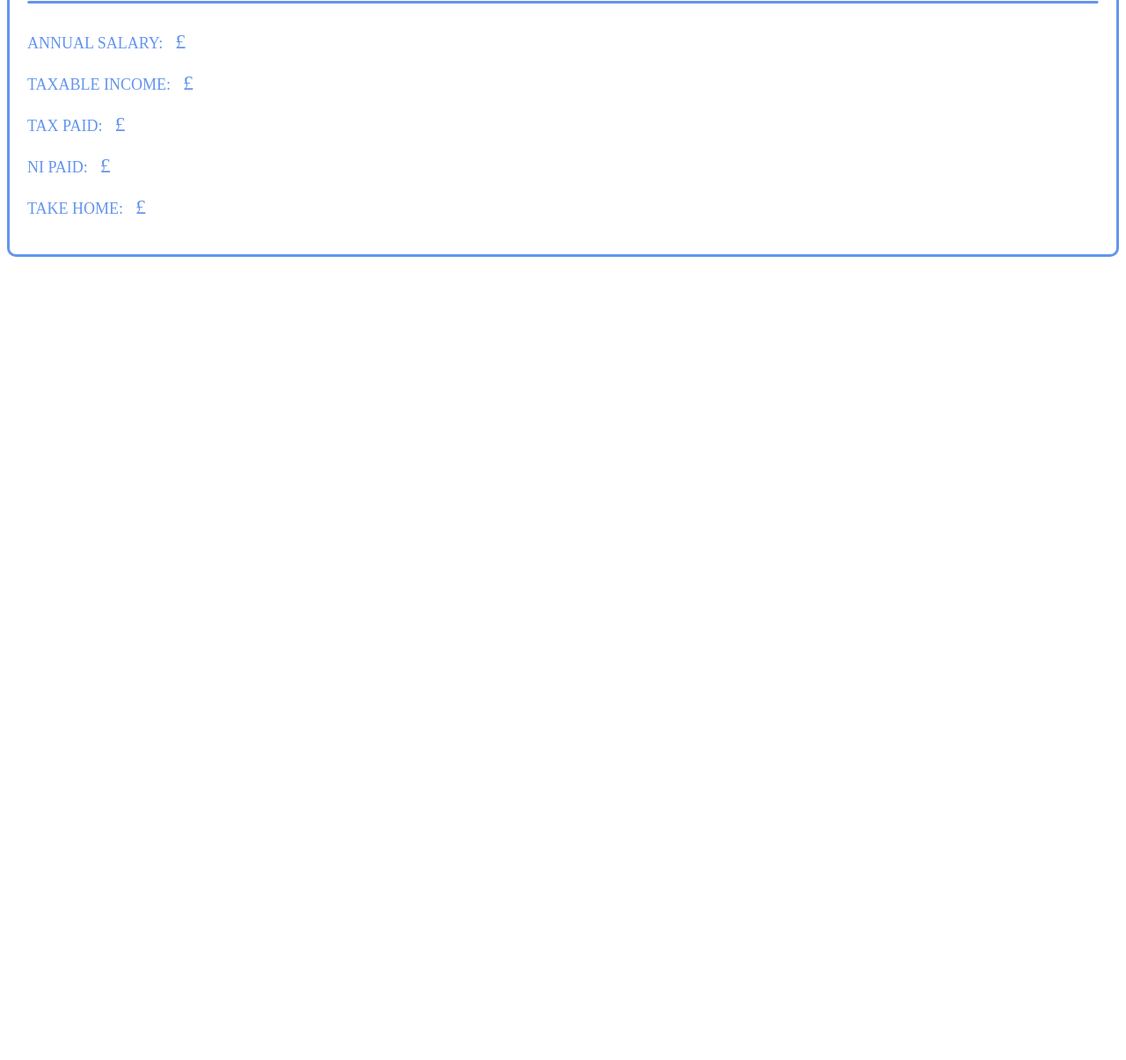
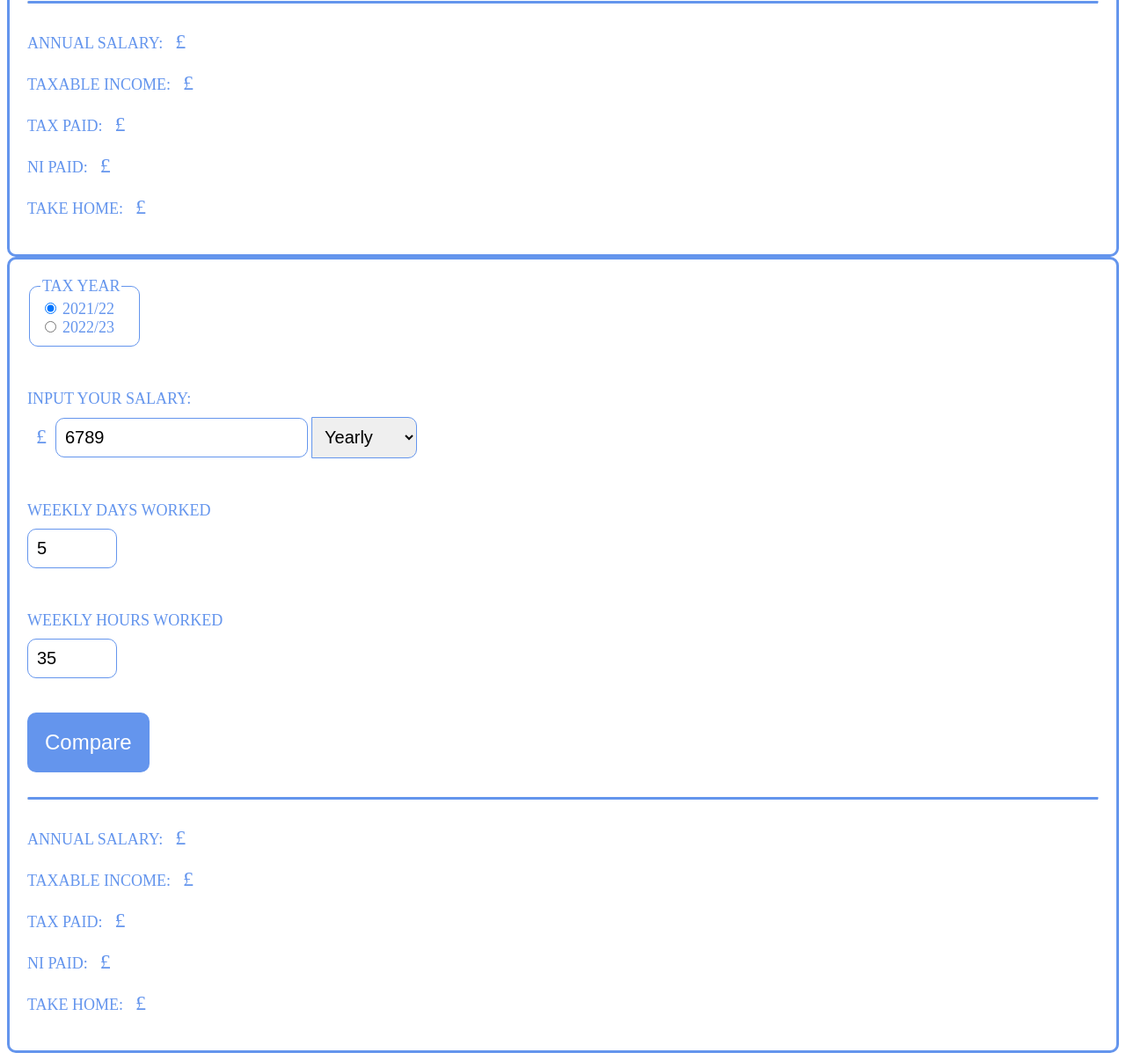
Before and after one commit to M5FGN/MiniProjects, a plain HTML site: page salary_calc/salary_calc.html in a window 1280 px wide. Shown: the part 688-1893 px from the top of the page at 88% size. Before the commit the page ends 988 px from the top, so only its background shows below. Drawn offline with Linux system fonts and the light colour scheme.

Commit message:
Update id's

```diff
--- a/salary_calc/salary_calc.html
+++ b/salary_calc/salary_calc.html
@@ -19,56 +19,115 @@
         <!-- TODO - Reset output values on Option Change? -->
         <fieldset>
             <legend>Tax Year</legend>
-            <input type="radio" name="taxYear" id="optA" value="optA" checked>
-            <label for="taxYear">2021/22</label><br>
-            <input type="radio" name="taxYear" id="optB" value="optA">
-            <label for="taxYear">2022/23</label>
+            <input type="radio" name="taxYearOrigin" id="optAOrigin" value="optAOrigin" checked>
+            <label for="taxYearOrigin">2021/22</label><br>
+            <input type="radio" name="taxYearOrigin" id="optBOrigin" value="optBOrigin">
+            <label for="taxYearOrigin">2022/23</label>
         </fieldset>
-        <p class="error" id="taxYearErr">Error: Choose a tax year!</p>
-        <label class="frmLbl" for="salVal">Input your salary:</label>
+        <p class="error" id="taxYearErrOrigin">Error: Choose a tax year!</p>
+        <label class="frmLbl" for="salValOrigin">Input your salary:</label>
         <!-- TODO Remove Value -->
-        <span class="pound">£</span><input class="frmIn" type="text" name="salaryVal" id="salaryVal" value="123456">
+        <span class="pound">£</span><input class="frmIn" type="text" name="salaryValOrigin" id="salaryValOrigin" value="123456">
 
-        <select name="salUnit" id="salUnit">
+        <select name="salUnitOrigin" id="salUnitOrigin">
             <option value="year">Yearly</option>
             <option value="month">Monthly</option>
             <option value="week">Weekly</option>
             <option value="day">Daily</option>
             <option value="hour">Hourly</option>
         </select>
-        <p class="error" id="salaryErr">Error: Add a salary amount!</p>
+        <p class="error" id="salaryErrOrigin">Error: Add a salary amount!</p>
 
 
-        <label class="frmLbl" for="weekDays">Weekly Days Worked</label>
-        <input class="frmIn" type="number" name="days" id="days" min="1" max="7" value="5">
-        <p class="error" id="daysErr">Error: Add number of days worked!</p>
+        <label class="frmLbl" for="weekDaysOrigin">Weekly Days Worked</label>
+        <input class="frmIn" type="number" name="daysOrigin" id="daysOrigin" min="1" max="7" value="5">
+        <p class="error" id="daysErrOrigin">Error: Add number of days worked!</p>
 
-        <label class="frmLbl" for="weekHrs">Weekly Hours Worked</label>
-        <input class="frmIn" type="number" name="hours" id="hours" min="1" max="50" value="35">
-        <p class="error" id="hoursErr">Error: Add number of hours worked!</p>
+        <label class="frmLbl" for="weekHrsOrigin">Weekly Hours Worked</label>
+        <input class="frmIn" type="number" name="hoursOrigin" id="hoursOrigin" min="1" max="50" value="35">
+        <p class="error" id="hoursErrOrigin">Error: Add number of hours worked!</p>
 
         <input class="button" type="button" value="Calculate" onclick="calculate()">
 
         <hr>
         <div class="outLine">
-            <label for="outSalary">Annual Salary:</label>
-            <span class="pound">£</span><span class="outVal" id="outSalary"></span>
+            <label for="outSalaryOrigin">Annual Salary:</label>
+            <span class="pound">£</span><span class="outVal" id="outSalaryOrigin"></span>
         </div>
         <div class="outLine">
-            <label for="outTaxInc">Taxable Income:</label>
-            <span class="pound">£</span><span class="outVal" id="outTaxInc"></span>
+            <label for="outTaxIncOrigin">Taxable Income:</label>
+            <span class="pound">£</span><span class="outVal" id="outTaxIncOrigin"></span>
         </div>
         <div class="outLine">
-            <label for="outTaxPaid">Tax Paid:</label>
-            <span class="pound">£</span><span class="outVal" id="outTaxPaid"></span>
+            <label for="outTaxPaidOrigin">Tax Paid:</label>
+            <span class="pound">£</span><span class="outVal" id="outTaxPaidOriginOrigin"></span>
         </div>
         <div class="outLine">
-            <label for="outNIPaid">NI Paid:</label>
-            <span class="pound">£</span><span class="outVal" id="outNIPaid"></span>
+            <label for="outNIPaidOrigin">NI Paid:</label>
+            <span class="pound">£</span><span class="outVal" id="outNIPaidOrigin"></span>
         </div>
         <div class="outLine">
-            <label for="outTakeHome">Take Home:</label>
-            <span class="pound">£</span><span class="outVal" id="outTakeHome"></span>
+            <label for="outTakeHomeOrigin">Take Home:</label>
+            <span class="pound">£</span><span class="outVal" id="outTakeHomeOrigin"></span>
+        </div>
+
+    </form>
+
+    <form action="">
+
+        <!-- TODO - Reset output values on Option Change? -->
+        <fieldset>
+            <legend>Tax Year</legend>
+            <input type="radio" name="taxYearComparison" id="optAComparison" value="optAComparison" checked>
+            <label for="taxYearComparison">2021/22</label><br>
+            <input type="radio" name="taxYearComparison" id="optBComparison" value="optBComparison">
+            <label for="taxYearComparison">2022/23</label>
+        </fieldset>
+        <p class="error" id="taxYearErrComparison">Error: Choose a tax year!</p>
+        <label class="frmLbl" for="salValComparison">Input your salary:</label>
+        <!-- TODO Remove Value -->
+        <span class="pound">£</span><input class="frmIn" type="text" name="salaryValComparison" id="salaryValComparison" value="6789">
+
+        <select name="salUnitComparison" id="salUnitComparison">
+            <option value="year">Yearly</option>
+            <option value="month">Monthly</option>
+            <option value="week">Weekly</option>
+            <option value="day">Daily</option>
+            <option value="hour">Hourly</option>
+        </select>
+        <p class="error" id="salaryErrComparison">Error: Add a salary amount!</p>
+
+
+        <label class="frmLbl" for="weekDaysComparison">Weekly Days Worked</label>
+        <input class="frmIn" type="number" name="daysComparison" id="daysComparison" min="1" max="7" value="5">
+        <p class="error" id="daysErrComparison">Error: Add number of days worked!</p>
+
+        <label class="frmLbl" for="weekHrsComparison">Weekly Hours Worked</label>
+        <input class="frmIn" type="number" name="hoursComparison" id="hoursComparison" min="1" max="50" value="35">
+        <p class="error" id="hoursErrComparison">Error: Add number of hours worked!</p>
+
+        <input class="button" type="button" value="Compare" onclick="Compare()">
+
+        <hr>
+        <div class="outLine">
+            <label for="outSalaryComparison">Annual Salary:</label>
+            <span class="pound">£</span><span class="outVal" id="outSalaryComparison"></span>
+        </div>
+        <div class="outLine">
+            <label for="outTaxIncComparison">Taxable Income:</label>
+            <span class="pound">£</span><span class="outValC" id="outTaxIncComparison"></span>
+        </div>
+        <div class="outLine">
+            <label for="outTaxPaidComparison">Tax Paid:</label>
+            <span class="pound">£</span><span class="outVal" id="outTaxPaidComparison"></span>
+        </div>
+        <div class="outLine">
+            <label for="outNIPaidComparison">NI Paid:</label>
+            <span class="pound">£</span><span class="outVal" id="outNIPaidComparison"></span>
+        </div>
+        <div class="outLine">
+            <label for="outTakeHomeComparison">Take Home:</label>
+            <span class="pound">£</span><span class="outVal" id="outTakeHomeComparison"></span>
         </div>
 
     </form>
--- a/salary_calc/salary_calc.js
+++ b/salary_calc/salary_calc.js
@@ -287,7 +287,6 @@ function calculate() {
         takeHome = salary  - taxPaid - NIPaid;
 
 
-
         // FIXME - salary  to two decimal places.
         document.getElementById("outSalary").textContent = salary ;
         document.getElementById("outTaxInc").textContent = taxInc.toFixed(2);
@@ -299,3 +298,7 @@ function calculate() {
         console.log("errors in input");
     };
 }
+
+function compare() {
+console.log("clicked");
+};
```
